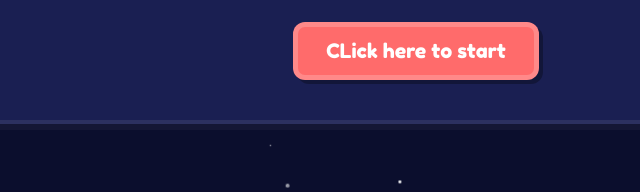
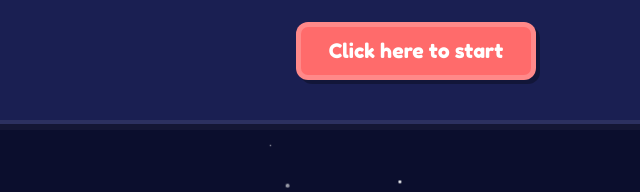
Before and after one commit to sophAb-dagz/KiddiePod---by-FOIZON, a plain HTML site: page index.html in a window 1280 px wide. Shown: the part 388-580 px from the top of the page, 224-864 px from the left. Drawn offline with nearby package versions, Linux system fonts and the light colour scheme.

Commit message:
Update index.html

```diff
--- a/index.html
+++ b/index.html
@@ -47,7 +47,7 @@
             KiddiePod starts a fun science-themed story time designed purely for young kids ages 1 to 5.
             Let's learn and discover the universe together!
           </p>
-          <button class="action-button" onclick="goToVision()">CLick here to start</button>
+          <button class="action-button" onclick="goToVision()">Click here to start</button>
         </div>
       </div>
 
```
